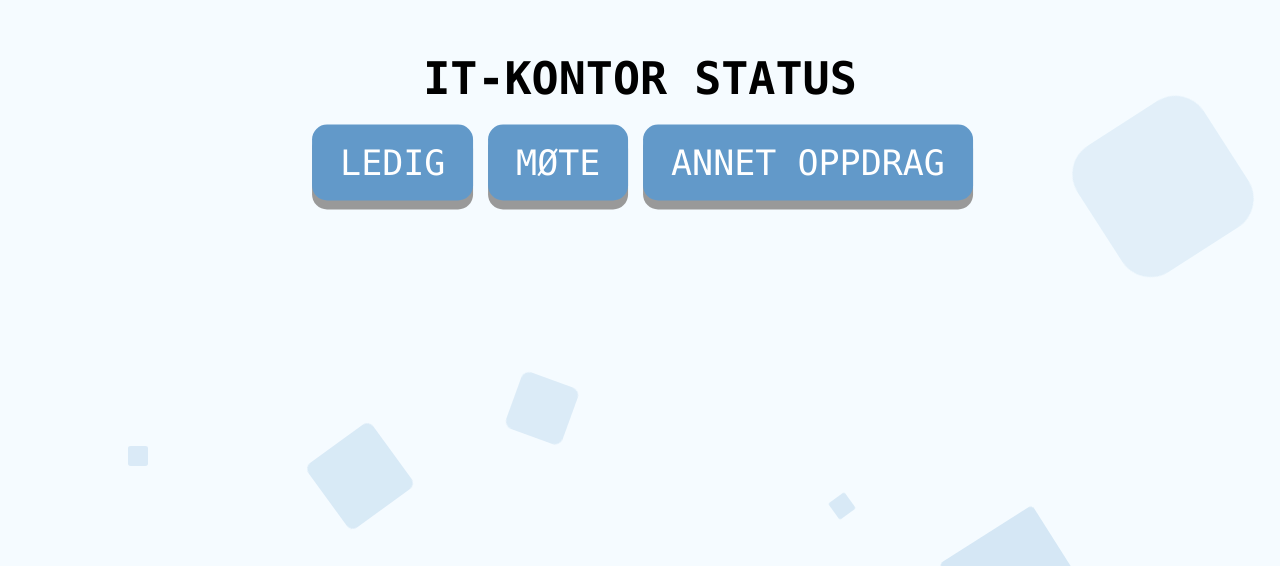
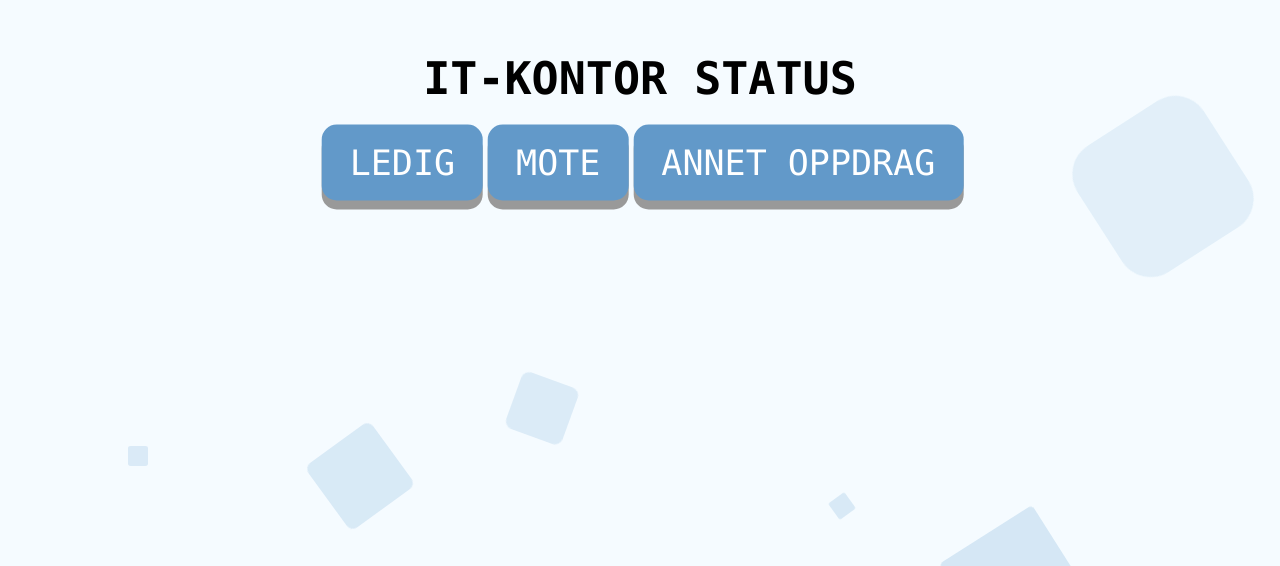
Before and after one commit to Tordf932/skogmoIT-status, a plain HTML site: page index.html in a window 1280 px wide. Shown: the part 234-800 px from the top of the page. Drawn offline with Linux system fonts and the light colour scheme.

Commit message:
Update index.html

```diff
--- a/index.html
+++ b/index.html
@@ -1,12 +1,12 @@
 <!DOCTYPE html>
 <html lang="nb">
 <head>
-		<meta http-equiv="Content-Type" content="text/html"; charset="utf-8"/>
-		<title>IT-DØR</title>
-		<link rel="stylesheet" type="text/css" href="style.css" />
+<meta ;="" charset="utf-8" content="text/html" http-equiv="Content-Type"/>
+<title>IT-DOR</title>
+<link href="style.css" rel="stylesheet" type="text/css"/>
 </head>
 <body>
-		<div class="area" >
+	<div class="area">
 	<ul class="circles">
 		<li></li>
 		<li></li>
@@ -19,13 +19,15 @@
 		<li></li>
 		<li></li>
 	</ul>
-    </div >
+	</div>
 	<div class="content">
 	<h1>IT-KONTOR STATUS</h1>
 	<form action="/" method="POST">
-		<button class="button" type="submit" name="submit" value="ledig">LEDIG</button>
-		<button class="button" type="submit" name="submit" value="mote">MØTE</button>
-		<button class="button" type="submit" name="submit" value="annet">ANNET OPPDRAG</button>
+	<div class="center">
+		<button class="button_ledig" name="submit" type="submit" value="btn1">LEDIG</button>
+		<button class="button_mote" name="submit" type="submit" value="btn2">MOTE</button>
+		<button class="button_annet" name="submit" type="submit" value="btn3">ANNET OPPDRAG</button>
+	</div>
 	</form>
 	</div>
 </body>
```
Lines whose indentation alone changed are shown as unchanged.
